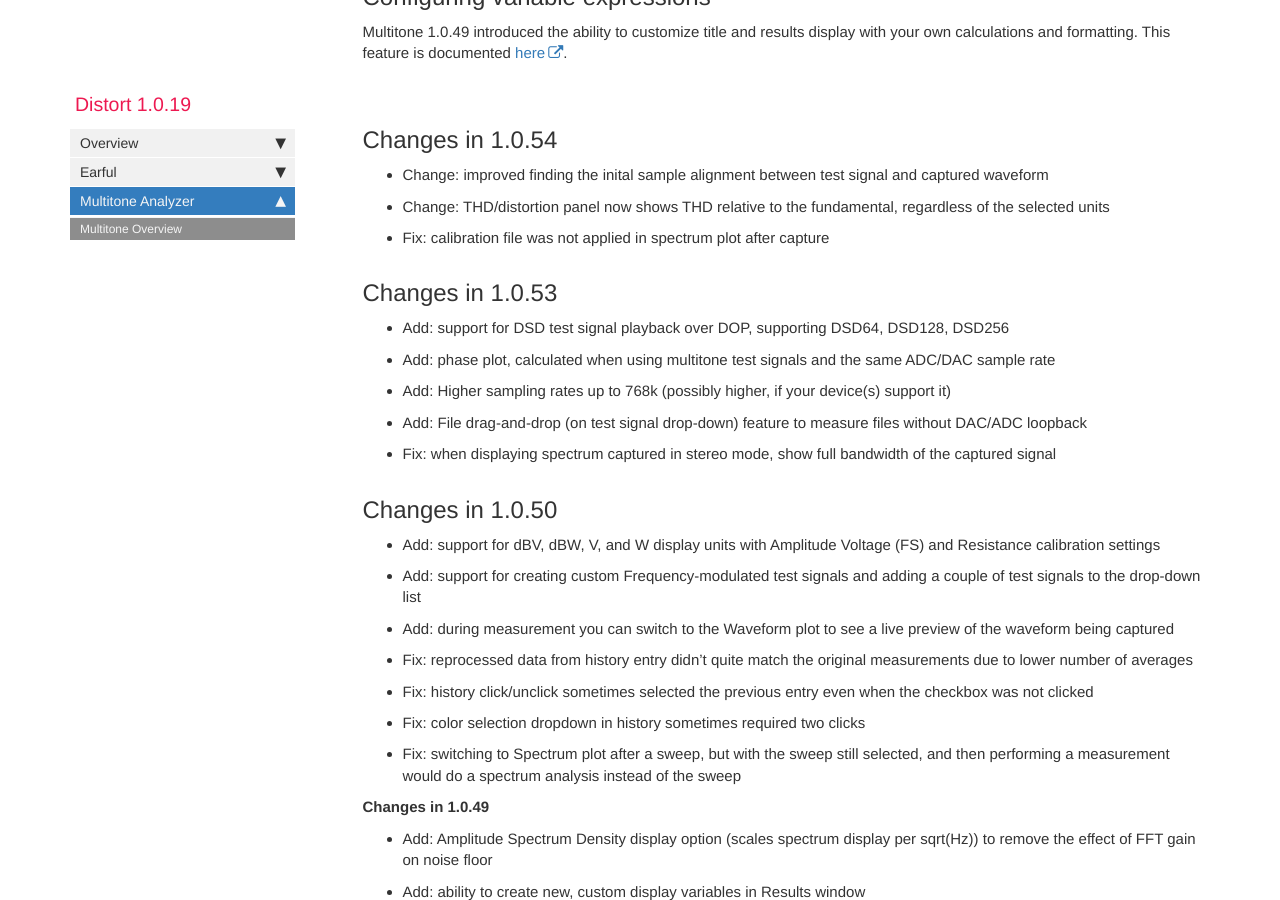
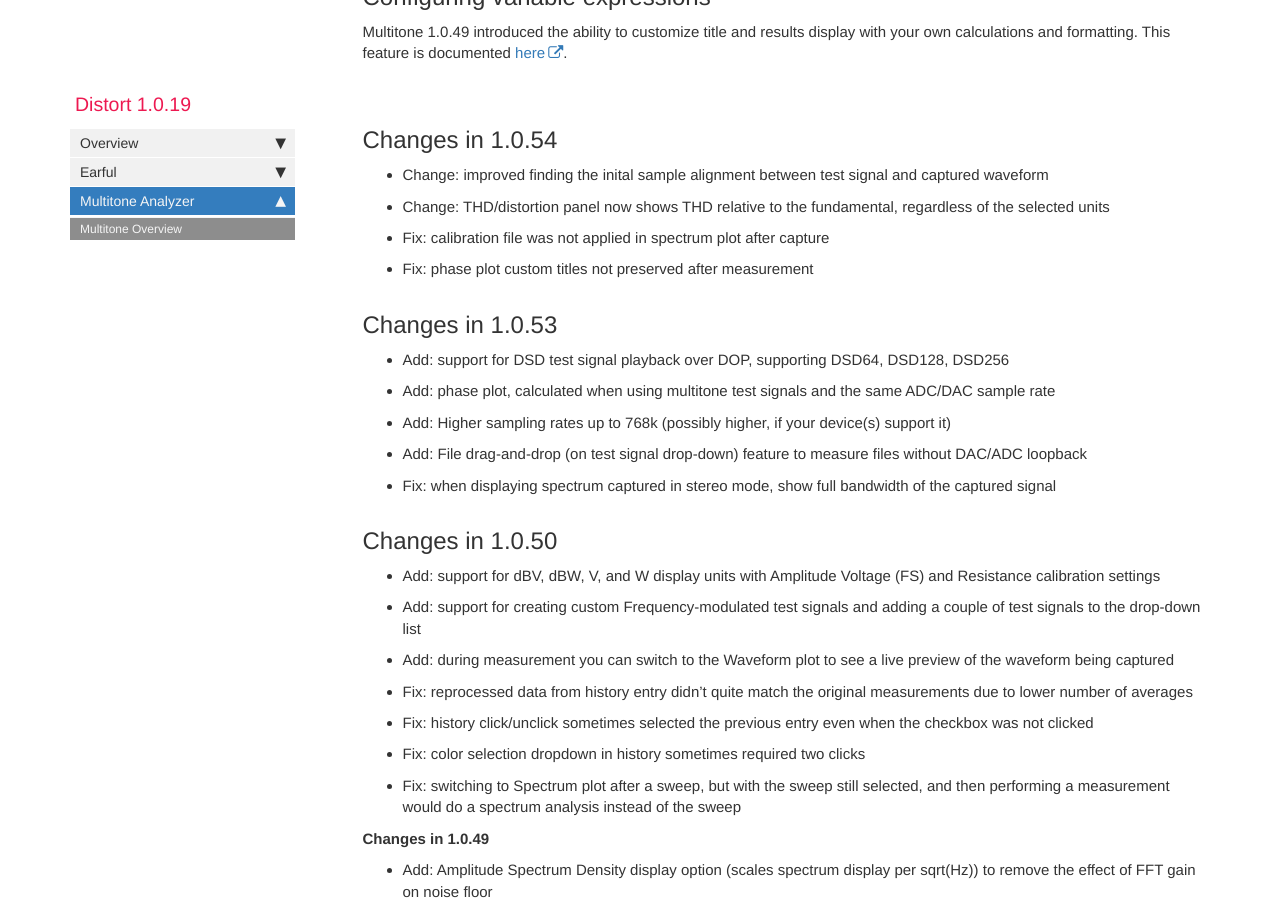
Before and after one commit to pkane2001/Distort, a Jekyll site: the page built from docs/multitone.md, in a window 1280 px wide and 900 px high, scrolled down 6945 px. Built offline with Jekyll 4.4.1, drawn with Linux system fonts in a browser that asks for light colours; nearby versions of some CDN libraries; our own code applies the rules of GitHub Pages for plain Markdown files; comment, search, counter and statistics services are not loaded.

Commit message:
no message

```diff
--- a/docs/multitone.md
+++ b/docs/multitone.md
@@ -157,6 +157,7 @@ Multitone 1.0.49 introduced the ability to customize title and results display w
 * Change: improved finding the inital sample alignment between test signal and captured waveform
 * Change: THD/distortion panel now shows THD relative to the fundamental, regardless of the selected units
 * Fix: calibration file was not applied in spectrum plot after capture
+* Fix: phase plot custom titles not preserved after measurement
 
 ## Changes in 1.0.53
 * Add: support for DSD test signal playback over DOP, supporting DSD64, DSD128, DSD256
```
